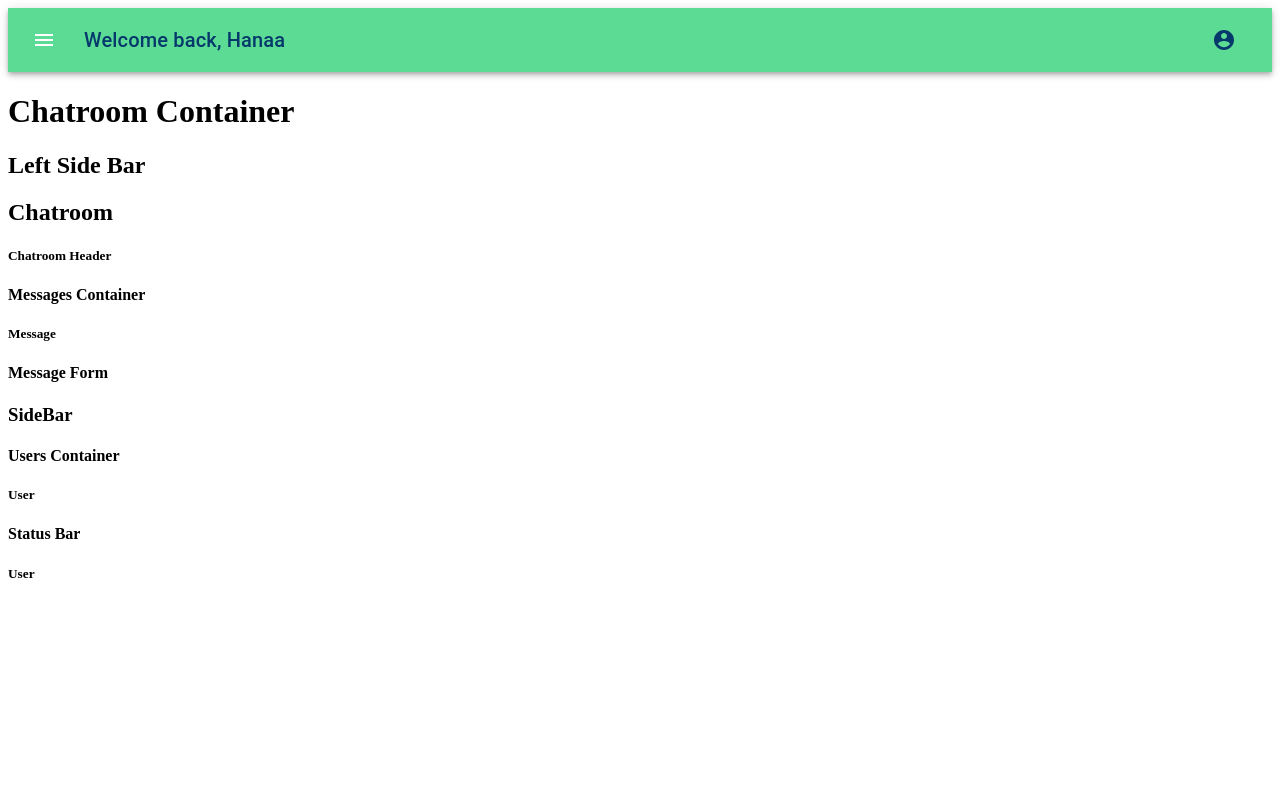
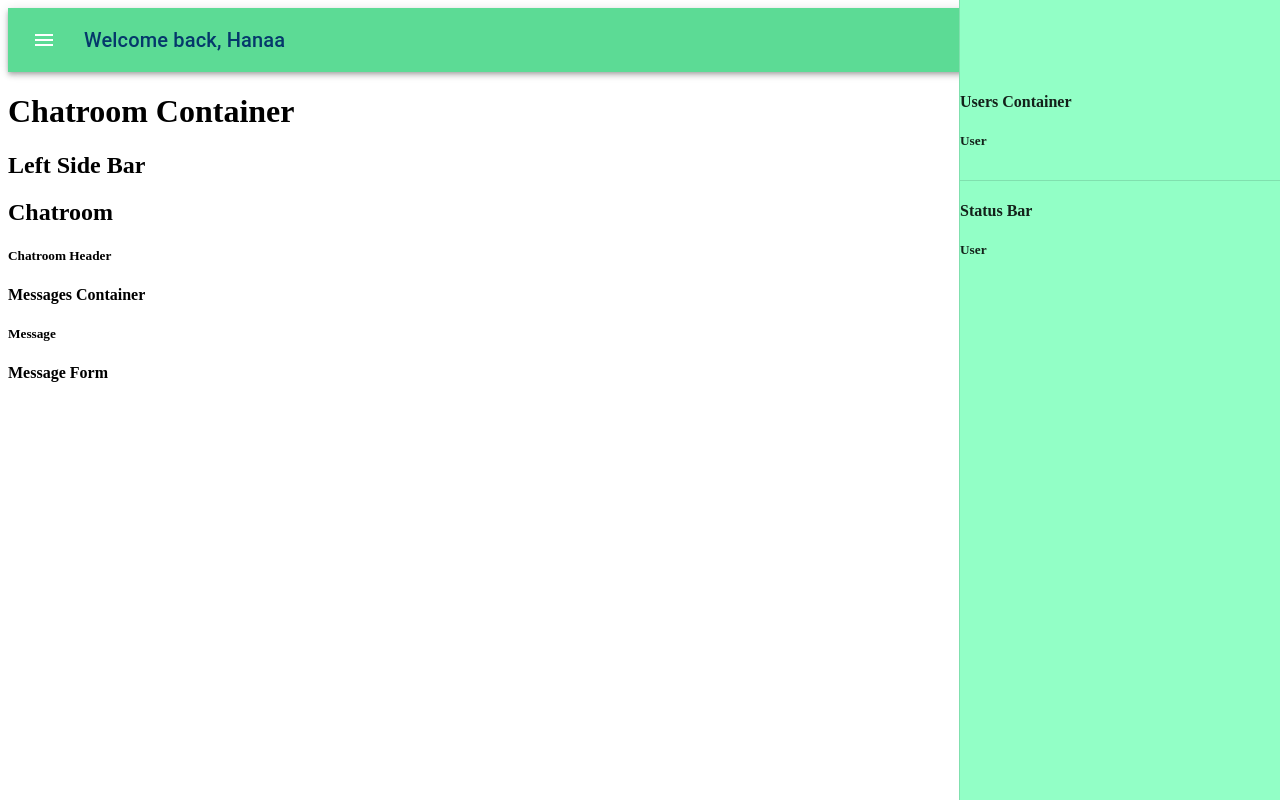
Before and after one commit to hsadoqi/messages_app_frontend, a React (Create React App) app: page / in a window 1280 px wide. Built offline with nearby package versions, Linux system fonts and the light colour scheme.

Commit message:
styled right side bar

```diff
--- a/src/components/RightSideBar.js
+++ b/src/components/RightSideBar.js
@@ -1,17 +1,59 @@
-import React, { Component } from 'react'
 import UsersContainer from './UsersContainer'
 import StatusBar from './StatusBar'
+import { makeStyles, Drawer, Divider, Toolbar, List } from '@material-ui/core'
 
-class RightSideBar extends Component {
-    render(){
-        return (
-            <div>
-                <h3>SideBar</h3>
-                <UsersContainer/>
+
+const colors = {
+    primary: "#05386B",
+    primaryText: "#ffffff",
+    lightSecondary: "#92ffc6",
+    secondary: "#5CDB95",
+    secondaryText: "#000000",
+    textStyle: "EDF5E1",
+    lightPrimary: "#42609a"
+}
+
+const drawerWidth = 320
+
+const useStyles = makeStyles((theme) => ({
+    drawer: {
+        width: drawerWidth,
+        flexShrink: 0,
+      },
+      drawerPaper: {
+        width: drawerWidth,
+        background: colors.lightSecondary,
+      },
+      drawerContainer: {
+        overflow: 'auto',
+      }
+}));
+
+
+function RightSideBar(){
+    const classes = useStyles()
+
+    return (
+        <Drawer
+            className={classes.drawer}
+            variant="permanent"
+            classes={{
+                paper: classes.drawerPaper
+            }}
+            anchor="right"
+        >
+            <Toolbar/>
+            <div className={classes.drawerContainer}>
+                <List>
+                    <UsersContainer/>
+                </List>
+                <Divider/>
                 <StatusBar/>
             </div>
-        )
-    }
+
+        </Drawer>
+
+    )
 }
 
 export default RightSideBar
```
Also changed, not shown: 1 other file (tests, documents, lock files or other folders).
